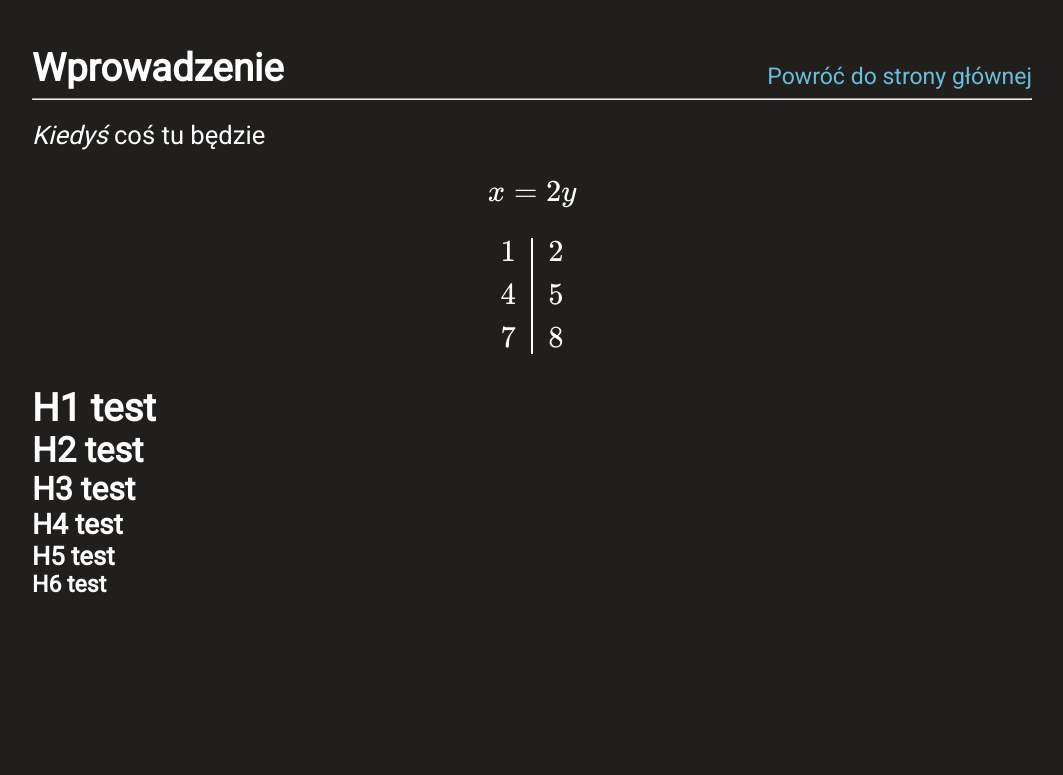
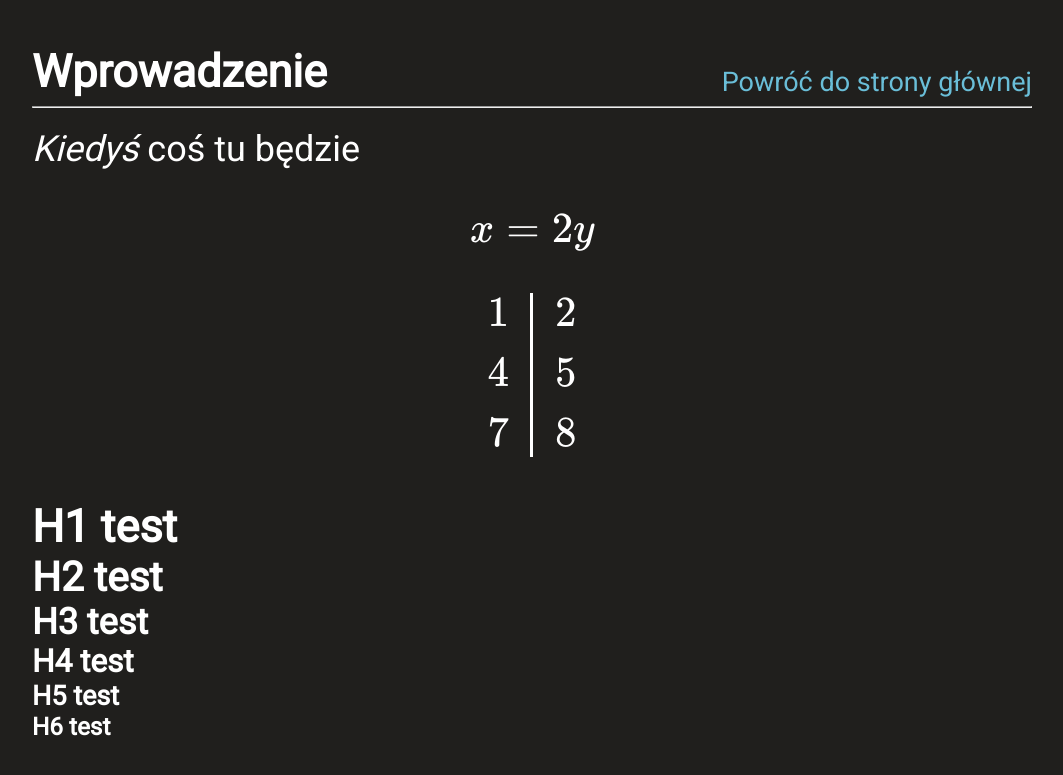
Before and after one commit to sszczep/Niezbednik-Maturzysty-Informatyka, a Jekyll site: the page built from _notes/algorytmy/wprowadzenie.md, in a window 1280 px wide. Shown: the top 775 px of the page, without its empty margins (108-1171 px from the left). Built offline with Jekyll 4.4.1, drawn with Linux system fonts in a browser that asks for light colours; formulas are drawn with MathJax 3.

Commit message:
Change vmax units to vmin

```diff
--- a/assets/css/style.scss
+++ b/assets/css/style.scss
@@ -20,27 +20,27 @@ h1, h2, h3, h4, h5, h6, p {
 }
 
 h1 {
-    font-size: 3vmax;
+    font-size: 5vmin;
 }
 
 h2 {
-    font-size: 2.7vmax;
+    font-size: 4.5vmin;
 }
 
 h3 {
-    font-size: 2.5vmax;
+    font-size: 4vmin;
 }
 
 h4 {
-    font-size: 2.2vmax;
+    font-size: 3.5vmin;
 }
 
 h5 {
-    font-size: 2vmax;
+    font-size: 3vmin;
 }
 
 h6 {
-    font-size: 1.8vmax;
+    font-size: 2.7vmin;
 }
 
 .app {
@@ -75,7 +75,10 @@ h6 {
     span, a {
         display: inline-block;
         margin-bottom: 3px;
-        font-size: 2vmax;
+    }
+
+    span, a, li:before {
+        font-size: 3.5vmin;
     }
 }
 
@@ -87,9 +90,9 @@ h6 {
 .note-nav a {
     margin-top: auto;
     margin-left: 10px;
-    font-size: 1.8vmax;
+    font-size: 3vmin;
 }
 
 .note-content {
-    font-size: 2vmax;
+    font-size: 4vmin;
 }
```
